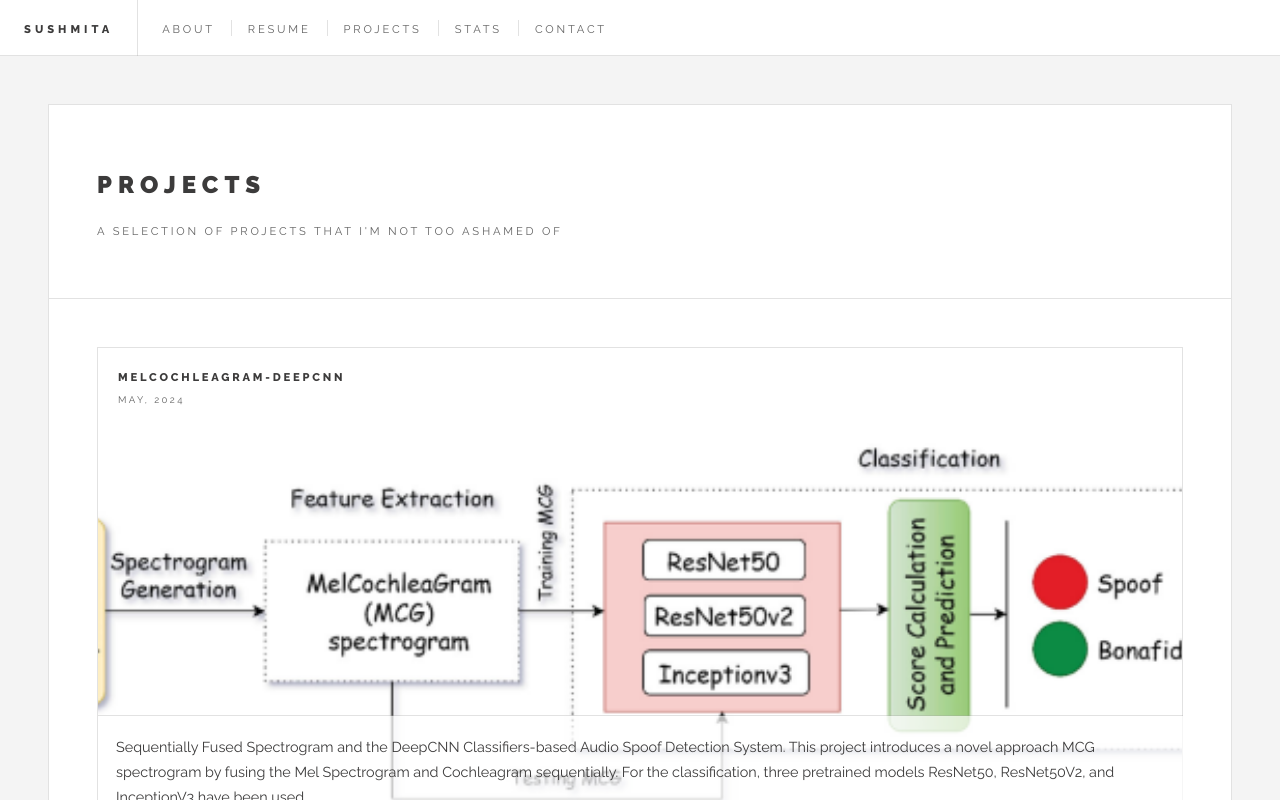
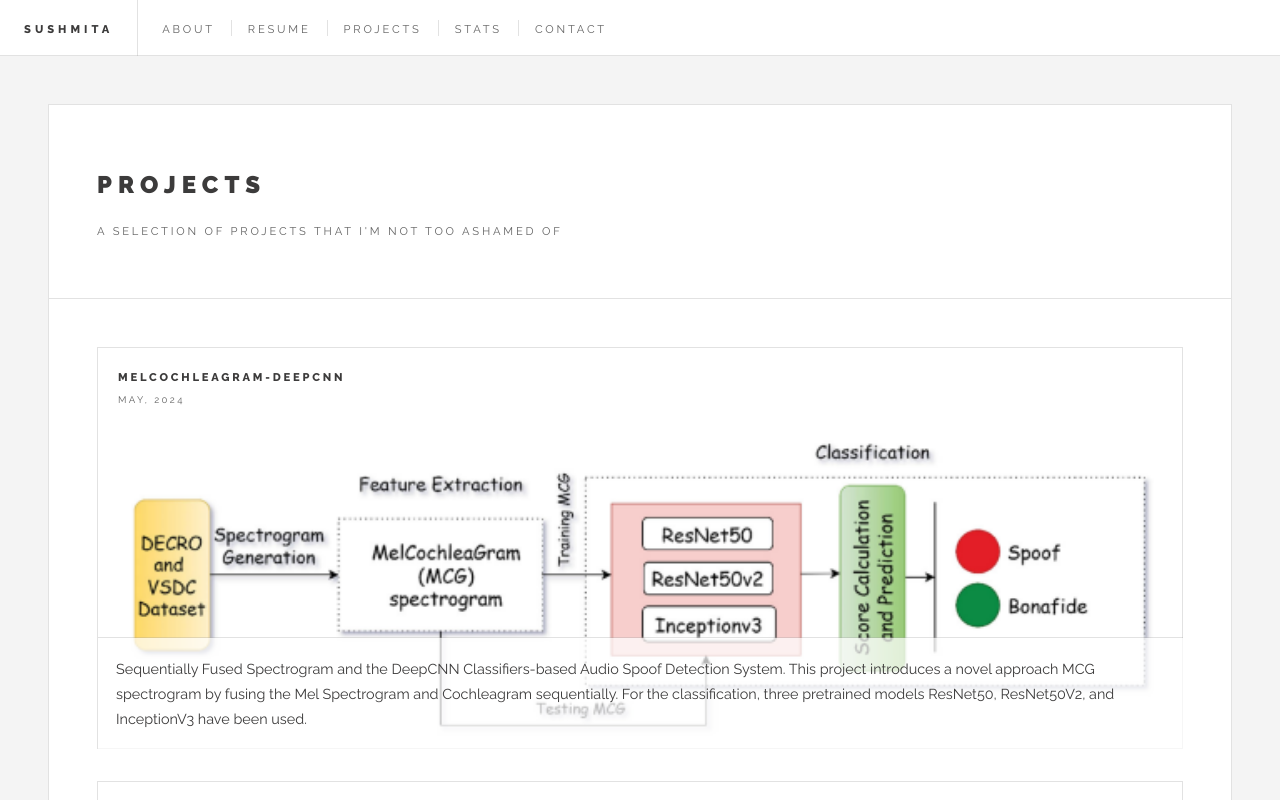
Before and after one commit to cloudsofsushi/cloudsofsushi.github.io, a Next.js app: page /projects in a window 1280 px wide. Shown: the top 800 px of the page. Built offline with nearby package versions, Linux system fonts and the light colour scheme; no server answers.

Commit message:
download

```diff
--- a/src/components/Projects/Cell.tsx
+++ b/src/components/Projects/Cell.tsx
@@ -1,5 +1,4 @@
 import dayjs from 'dayjs';
-
 import Image from 'next/image';
 import React from 'react';
 
@@ -14,15 +13,31 @@ const Cell: React.FC<CellProps> = ({ data }) => (
     <article className="mini-post">
       <header>
         <h3>
-          <a href={data.link}>{data.title}</a>
+          <a href={data.link} target="_blank" rel="noopener noreferrer">
+            {data.title}
+          </a>
         </h3>
         <time className="published">
           {dayjs(data.date).format('MMMM, YYYY')}
         </time>
       </header>
-      <a href={data.link} className="image">
-        <Image src={data.image} alt={data.title} width={600} height={400} />
+
+      <a
+        href={data.link}
+        target="_blank"
+        rel="noopener noreferrer"
+        className="image"
+      >
+        <Image
+          src={data.image}
+          alt={data.title}
+          width={0}
+          height={0}
+          sizes="100vw"
+          style={{ width: '100%', height: 'auto' }}
+        />
       </a>
+
       <div className="description">
         <p>{data.desc}</p>
       </div>
```
Also changed, not shown: app/page.tsx (+4 -3 lines).
